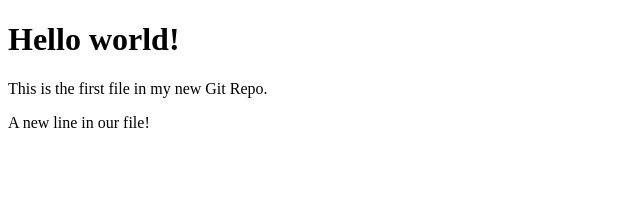
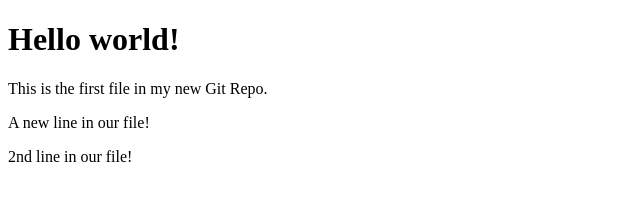
Before and after one commit to har-cl/hello-world, a plain HTML site: page index.html in a window 1280 px wide. Shown: the whole page, without its empty margins (0-640 px from the left). Drawn offline with Linux system fonts and the light colour scheme.

Commit message:
2nd line added

```diff
--- a/index.html
+++ b/index.html
@@ -9,6 +9,7 @@
 <h1>Hello world!</h1>
 <p>This is the first file in my new Git Repo.</p>
 <p>A new line in our file!</p>
+<p>2nd line in our file!</p>
 
 </body>
 </html>
```
